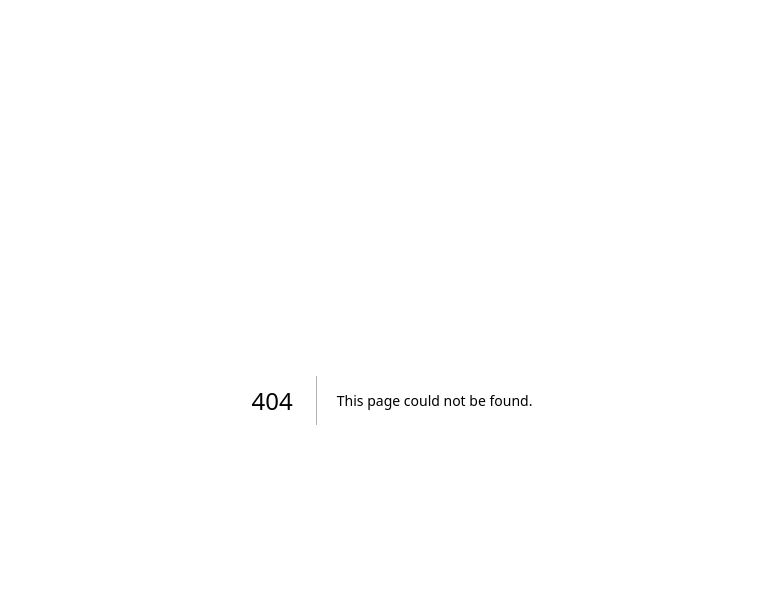
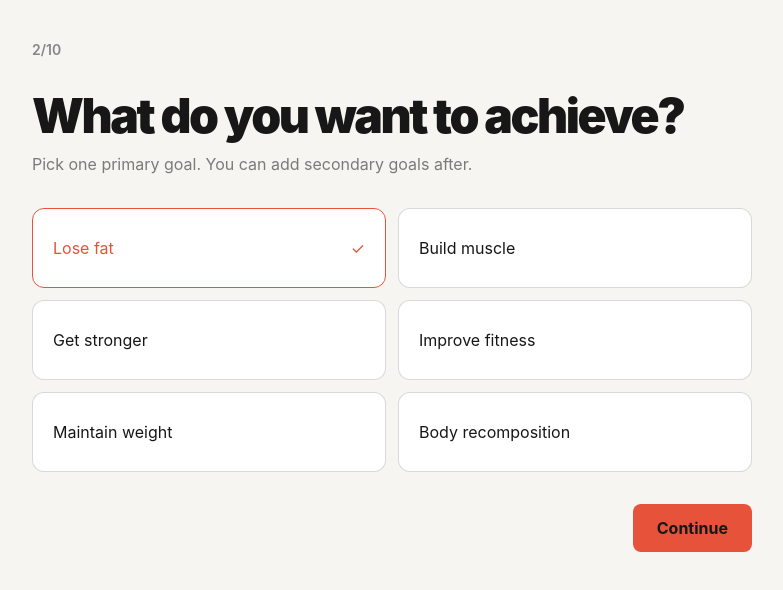
Before and after one commit to GkMichas/Aera-Fitness-App, a Next.js app: page /onboarding/goal in a window 1280 px wide. Before the commit this address had no page. Shown: the top 590 px of the page, without its empty margins (248-1031 px from the left). Built offline with nearby package versions, Linux system fonts and the light colour scheme.

Commit message:
Add onboarding goal screen

```diff
--- /dev/null
+++ b/app/onboarding/goal/page.tsx
@@ -0,0 +1,3 @@
+import Link from "next/link";
+const goals=["Lose fat","Build muscle","Get stronger","Improve fitness","Maintain weight","Body recomposition"];
+export default function GoalPage(){return <main className="mx-auto min-h-screen max-w-3xl bg-[var(--aera-ivory)] px-6 py-10"><div className="text-sm font-semibold text-black/45">2/10</div><h1 className="mt-8 text-5xl font-black tracking-[-.05em]">What do you want to achieve?</h1><p className="mt-3 text-black/50">Pick one primary goal. You can add secondary goals after.</p><div className="mt-8 grid gap-3 sm:grid-cols-2">{goals.map((g,i)=><button key={g} className={`min-h-20 rounded-xl border p-5 text-left text-lg font-bold ${i===0?"border-[var(--aera-terracotta)] bg-white text-[var(--aera-terracotta)]":"border-black/15 bg-white"}`}>{g}{i===0?<span className="float-right">✓</span>:null}</button>)}</div><div className="mt-8 flex justify-end"><Link href="/onboarding/about" className="flex min-h-12 items-center rounded-lg bg-[var(--aera-terracotta)] px-6 font-bold text-white">Continue</Link></div></main>}
```
